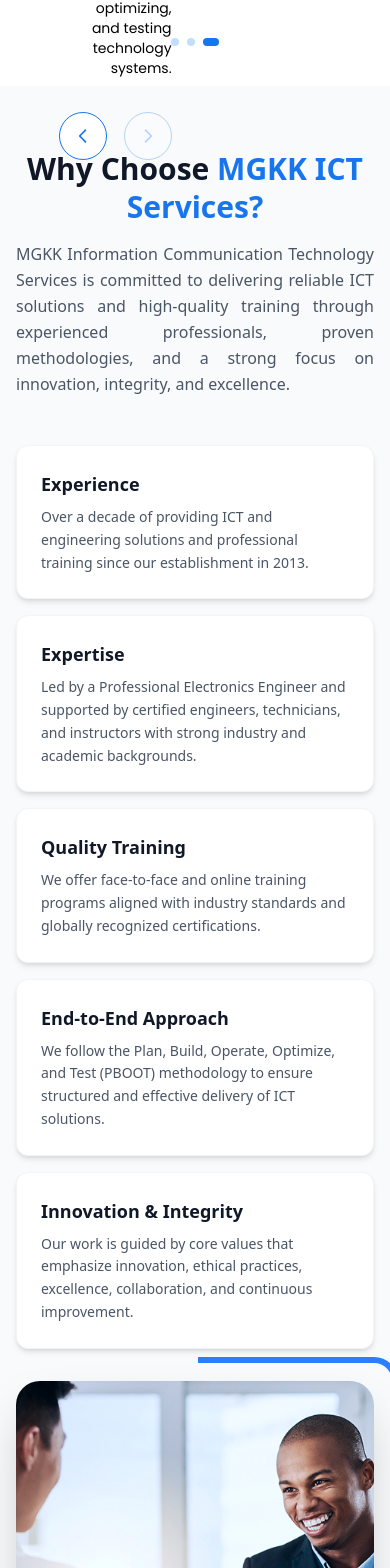
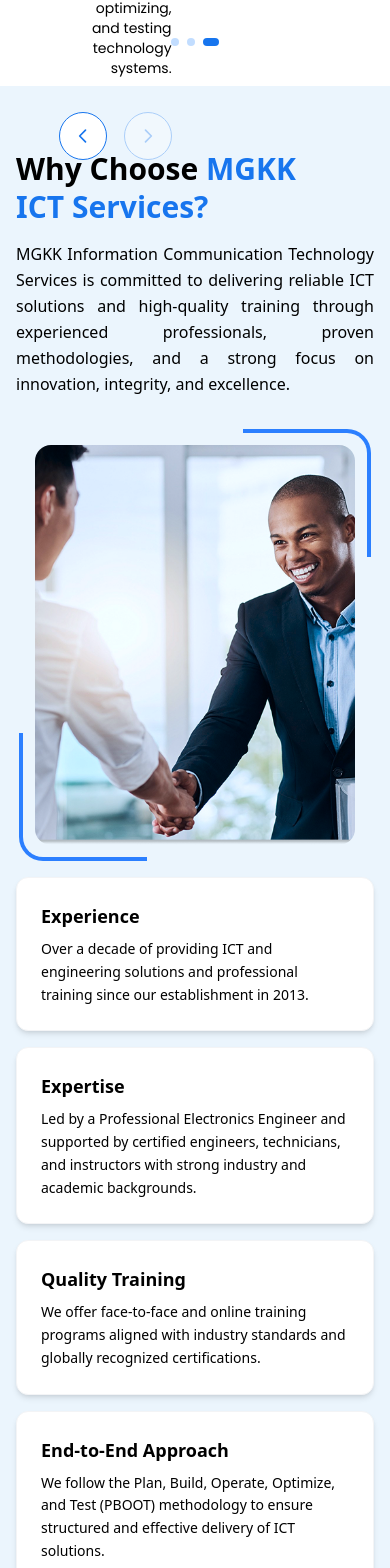
Before and after one commit to Dibilupers/Matekk-Website, a React (Vite) app: page / in a window 390 px wide. Shown: the part 3531-5099 px from the top of the page. Built offline with nearby package versions, Linux system fonts and the light colour scheme.

Commit message:
4th Section of Mobile Version Update "{Why Choose MGKK ICT Services?"

```diff
--- a/src/pages/Home.jsx
+++ b/src/pages/Home.jsx
@@ -53,7 +53,6 @@
 
               {/* ==================== CTA BUTTONS ==================== */}
               <div className="flex sm:flex-row gap-3 sm:gap-4 justify-left lg:justify-start">
-
                 <button className="px-3 py-3 sm:px-8 sm:py-4 bg-blue-600 text-white rounded-full font-medium hover:bg-blue-700 transition-all duration-300 shadow-lg hover:shadow-xl text-sm sm:text-base">
                   Explore Our Solutions
                 </button>
@@ -117,7 +116,6 @@
               </div>
 
               <div className="relative w-full max-w-md">
-
                 <div className="absolute top-45 left-4 lg:-left-30 bg-[#EBF5FD] rounded-2xl shadow-2xl px-4 py-4 z-20 hover:scale-105 transition-transform">
                   <div className="flex justify-center items-center gap-3">
                     <p className="text-4xl font-bold text-[#1775EE]">95%</p>
@@ -617,94 +615,101 @@
       </section>
 
       {/* Why Choose MGKK ICT Services */}
-      <section className="py-16 lg:py-20 bg-gray-50">
+      <section className="py-16 lg:py-20 bg-[#EBF5FD]">
         <div className="mx-4 sm:mx-6 lg:mx-[7.438rem]">
-
           {/* ==================== SECTION HEADING - AT TOP ==================== */}
-          <div className="mb-12 lg:mb-16 text-center lg:text-left">
-            <h2 className="text-3xl lg:text-3xl font-bold leading-tight text-gray-900">
-              Why Choose <span className="text-[#1775EE]">MGKK ICT Services?</span>
+          <div className="mb-12 lg:mb-16 text-left md:text-center sm:text-left lg:text-left">
+            <h2 className="text-3xl lg:text-3xl font-bold leading-tight text-[#000000]">
+              Why Choose <span className="text-[#1775EE]">MGKK</span>
+              <br className="sm:hidden" />
+              <span className="text-[#1775EE]"> ICT Services?</span>
             </h2>
 
-            <p className="text-base lg:text-sm leading-relaxed text-gray-600 mt-4 max-w-133 mx-auto lg:mx-0 text-justify">
-              MGKK Information Communication Technology Services is committed to delivering reliable ICT solutions
-              and high-quality training through experienced professionals,
-              proven methodologies, and a strong focus on innovation, integrity, and excellence.
+            <p className="text-base lg:text-sm leading-relaxed text-[#000000] mt-4 max-w-133 mx-auto lg:mx-0 text-justify">
+              MGKK Information Communication Technology Services is committed to
+              delivering reliable ICT solutions and high-quality training
+              through experienced professionals, proven methodologies, and a
+              strong focus on innovation, integrity, and excellence.
             </p>
           </div>
 
           {/* ==================== IMAGE AND FEATURES SIDE BY SIDE ==================== */}
           <div className="grid grid-cols-1 lg:grid-cols-2 gap-8 lg:gap-16 items-start">
-
             {/* ==================== LEFT SIDE - IMAGE ==================== */}
-          <div className="order-2 lg:order-1">
-            <div className="relative max-w-lg mx-auto">
-              {/* Top-Right Corner Border */}
-              <div className="absolute -top-6 -right-6 w-50 h-50 border-t-6 border-r-6 border-blue-500 rounded-tr-3xl z-0"></div>
-
+            <div className="order-1 lg:order-1">
+              <div className="relative max-w-xs sm:max-w-md lg:max-w-lg mx-auto">
+                <div className="absolute -top-4 -right-4 sm:-top-6 sm:-right-6 w-32 h-32 sm:w-40 sm:h-40 lg:w-50 lg:h-50 border-t-4 border-r-4 sm:border-t-6 sm:border-r-6 border-blue-500 rounded-tr-3xl z-0"></div>
                 {/* Main Image */}
                 <img
                   src="/src/assets/handshake.png"
                   alt="Professional handshake - MGKK ICT Services team"
-                className="relative z-10 w-full h-auto rounded-3xl shadow-2xl object-cover aspect-[4/5]"
+                  className="relative z-10 w-full h-auto rounded-2xl sm:rounded-3xl object-cover aspect-[4/5]"
                 />
-              <div className="absolute -bottom-6 -left-6 w-50 h-50 border-b-6 border-l-6 border-blue-500 rounded-bl-3xl z-0"></div>
 
+                <div className="absolute -bottom-4 -left-4 sm:-bottom-6 sm:-left-6 w-32 h-32 sm:w-40 sm:h-40 lg:w-50 lg:h-50 border-b-4 border-l-4 sm:border-b-6 sm:border-l-6 border-blue-500 rounded-bl-3xl z-0"></div>
               </div>
             </div>
 
             {/* ==================== RIGHT SIDE - FEATURES ==================== */}
-            <div className="order-1 lg:order-2 space-y-4 lg:-mt-46">
+            <div className="order-2 lg:order-2 space-y-4 lg:-mt-46">
               {/* FEATURE 1: EXPERIENCE */}
               <div className="bg-white p-6 rounded-xl shadow-md hover:shadow-lg transition-shadow duration-300 border border-gray-100">
-                <h3 className="text-lg lg:text-xl font-bold text-gray-900 mb-2">
+                <h3 className="text-lg lg:text-xl font-bold text-[#000000] mb-2">
                   Experience
                 </h3>
-                <p className="text-sm lg:text-base text-gray-600 leading-relaxed">
-                  Over a decade of providing ICT and engineering solutions and professional training since our establishment in 2013.
+                <p className="text-sm lg:text-base text-[#000000] leading-relaxed">
+                  Over a decade of providing ICT and engineering solutions and
+                  professional training since our establishment in 2013.
                 </p>
               </div>
 
               {/* FEATURE 2: EXPERTISE */}
               <div className="bg-white p-6 rounded-xl shadow-md hover:shadow-lg transition-shadow duration-300 border border-gray-100">
-                <h3 className="text-lg lg:text-xl font-bold text-gray-900 mb-2">
+                <h3 className="text-lg lg:text-xl font-bold text-[#000000] mb-2">
                   Expertise
                 </h3>
-                <p className="text-sm lg:text-base text-gray-600 leading-relaxed">
-                  Led by a Professional Electronics Engineer and supported by certified engineers, technicians, and instructors with strong industry and academic backgrounds.
+                <p className="text-sm lg:text-base text-[#000000] leading-relaxed">
+                  Led by a Professional Electronics Engineer and supported by
+                  certified engineers, technicians, and instructors with strong
+                  industry and academic backgrounds.
                 </p>
               </div>
 
               {/* FEATURE 3: QUALITY TRAINING */}
               <div className="bg-white p-6 rounded-xl shadow-md hover:shadow-lg transition-shadow duration-300 border border-gray-100">
-                <h3 className="text-lg lg:text-xl font-bold text-gray-900 mb-2">
+                <h3 className="text-lg lg:text-xl font-bold text-[#000000] mb-2">
                   Quality Training
                 </h3>
-                <p className="text-sm lg:text-base text-gray-600 leading-relaxed">
-                  We offer face-to-face and online training programs aligned with industry standards and globally recognized certifications.
+                <p className="text-sm lg:text-base text-[#000000] leading-relaxed">
+                  We offer face-to-face and online training programs aligned
+                  with industry standards and globally recognized
+                  certifications.
                 </p>
               </div>
 
               {/* FEATURE 4: END-TO-END APPROACH */}
               <div className="bg-white p-6 rounded-xl shadow-md hover:shadow-lg transition-shadow duration-300 border border-gray-100">
-                <h3 className="text-lg lg:text-xl font-bold text-gray-900 mb-2">
+                <h3 className="text-lg lg:text-xl font-bold text-[#000000] mb-2">
                   End-to-End Approach
                 </h3>
-                <p className="text-sm lg:text-base text-gray-600 leading-relaxed">
-                  We follow the Plan, Build, Operate, Optimize, and Test (PBOOT) methodology to ensure structured and effective delivery of ICT solutions.
+                <p className="text-sm lg:text-base text-[#000000] leading-relaxed">
+                  We follow the Plan, Build, Operate, Optimize, and Test (PBOOT)
+                  methodology to ensure structured and effective delivery of ICT
+                  solutions.
                 </p>
               </div>
 
               {/* FEATURE 5: INNOVATION & INTEGRITY */}
               <div className="bg-white p-6 rounded-xl shadow-md hover:shadow-lg transition-shadow duration-300 border border-gray-100">
-                <h3 className="text-lg lg:text-xl font-bold text-gray-900 mb-2">
+                <h3 className="text-lg lg:text-xl font-bold text-[#000000] mb-2">
                   Innovation & Integrity
                 </h3>
-                <p className="text-sm lg:text-base text-gray-600 leading-relaxed">
-                  Our work is guided by core values that emphasize innovation, ethical practices, excellence, collaboration, and continuous improvement.
+                <p className="text-sm lg:text-base text-[#000000] leading-relaxed">
+                  Our work is guided by core values that emphasize innovation,
+                  ethical practices, excellence, collaboration, and continuous
+                  improvement.
                 </p>
               </div>
-
             </div>
           </div>
         </div>
```
Lines whose indentation alone changed are shown as unchanged.
